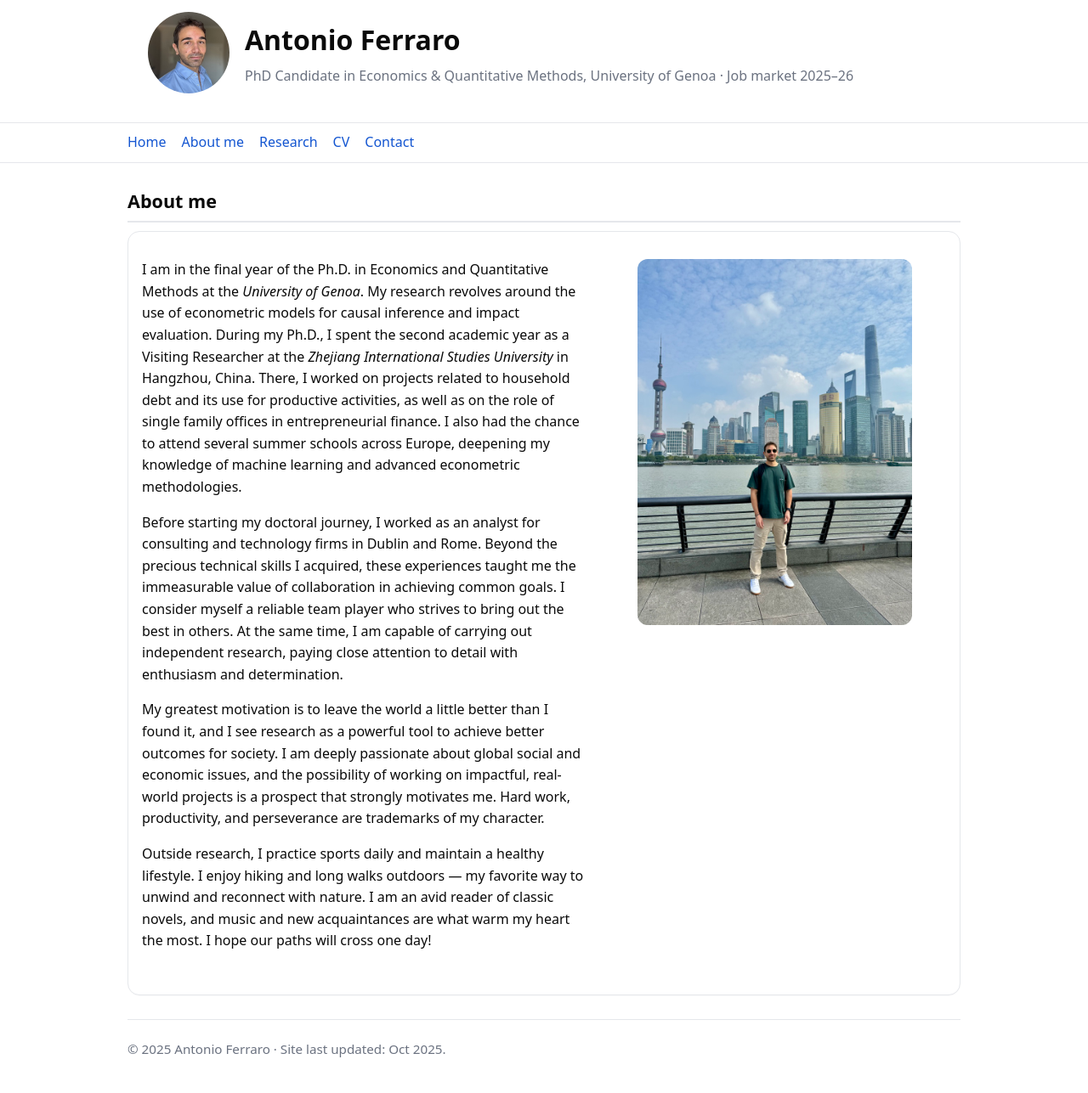
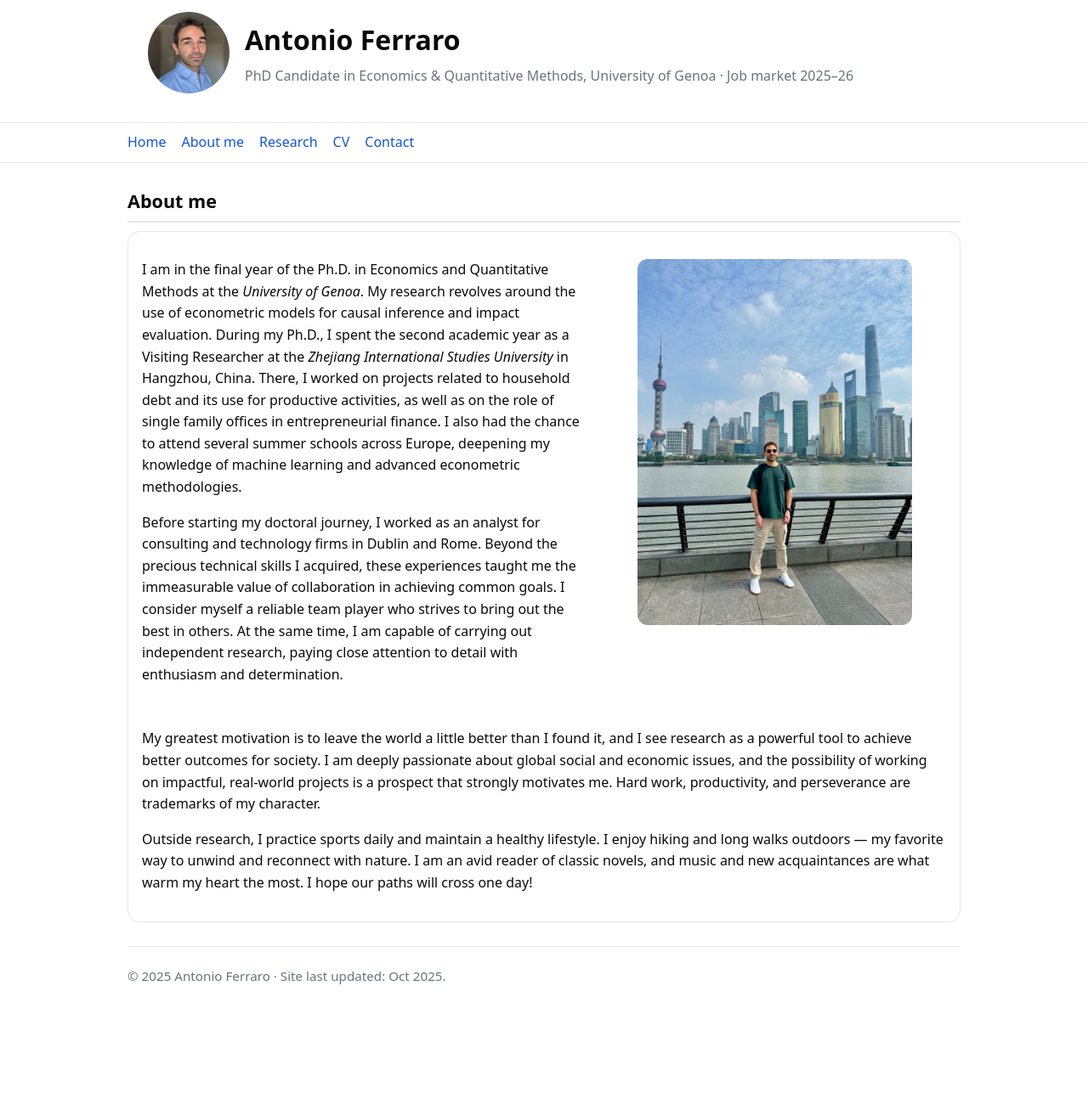
Before and after one commit to ferraroantonio/ferraroantonio.github.io, a Jekyll site: the page built from about.md, in a window 1280 px wide. Shown: the whole page at 85% size. Built offline with Jekyll 4.4.1, drawn with Linux system fonts in a browser that asks for light colours; after the commit the page ends 1201 px from its top, so only the background shows below that.

Commit message:
Update about.md

```diff
--- a/about.md
+++ b/about.md
@@ -8,21 +8,25 @@ description: "More about Antonio Ferraro — background, research journey, and m
   <h2>About me</h2>
   <div class="card">
     <div class="about-grid">
-      <!-- Text FIRST in markup; CSS puts it left on desktop, below image on mobile -->
+      <!-- Left text beside the photo (p1–p2) -->
       <div class="about-text">
         <p>I am in the final year of the Ph.D. in Economics and Quantitative Methods at the <em>University of Genoa</em>. My research revolves around the use of econometric models for causal inference and impact evaluation. During my Ph.D., I spent the second academic year as a Visiting Researcher at the <em>Zhejiang International Studies University</em> in Hangzhou, China. There, I worked on projects related to household debt and its use for productive activities, as well as on the role of single family offices in entrepreneurial finance. I also had the chance to attend several summer schools across Europe, deepening my knowledge of machine learning and advanced econometric methodologies.</p>
 
         <p>Before starting my doctoral journey, I worked as an analyst for consulting and technology firms in Dublin and Rome. Beyond the precious technical skills I acquired, these experiences taught me the immeasurable value of collaboration in achieving common goals. I consider myself a reliable team player who strives to bring out the best in others. At the same time, I am capable of carrying out independent research, paying close attention to detail with enthusiasm and determination.</p>
+      </div>
+
+      <!-- Photo on the right (desktop), first (mobile) -->
+      <figure class="about-photo">
+        <img src="{{ '/assets/antonio_shanghai.jpg' | relative_url }}" alt="Antonio Ferraro in Shanghai">
+      </figure>
+
+      <!-- Full-width text below the photo (p3–p4) -->
+      <div class="about-text-wide">
 
         <p>My greatest motivation is to leave the world a little better than I found it, and I see research as a powerful tool to achieve better outcomes for society. I am deeply passionate about global social and economic issues, and the possibility of working on impactful, real-world projects is a prospect that strongly motivates me. Hard work, productivity, and perseverance are trademarks of my character.</p>
 
         <p>Outside research, I practice sports daily and maintain a healthy lifestyle. I enjoy hiking and long walks outdoors — my favorite way to unwind and reconnect with nature. I am an avid reader of classic novels, and music and new acquaintances are what warm my heart the most. I hope our paths will cross one day!</p>
       </div>
-
-      <!-- Image on the RIGHT on desktop; on TOP on mobile -->
-      <figure class="about-photo">
-        <img src="{{ '/assets/antonio_shanghai.jpg' | relative_url }}" alt="Antonio Ferraro in Shanghai">
-      </figure>
     </div>
   </div>
 </section>
```
